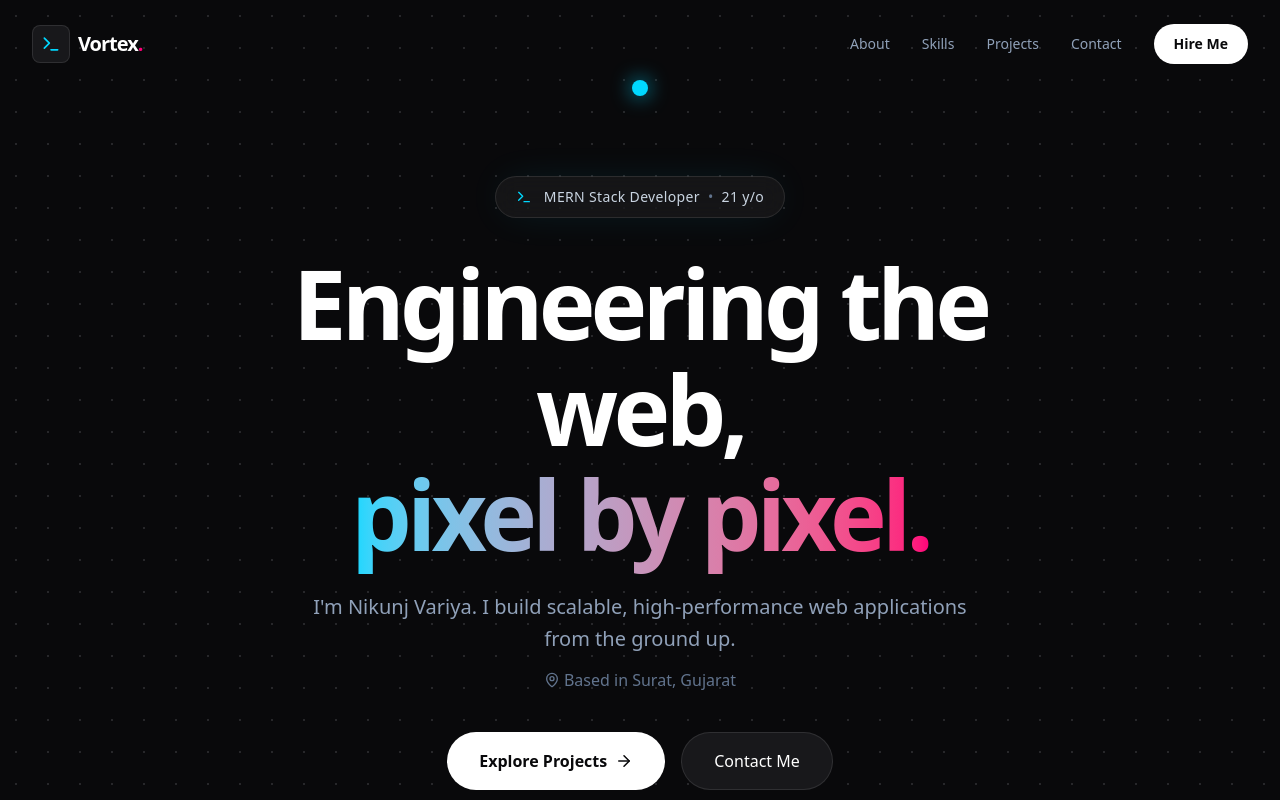
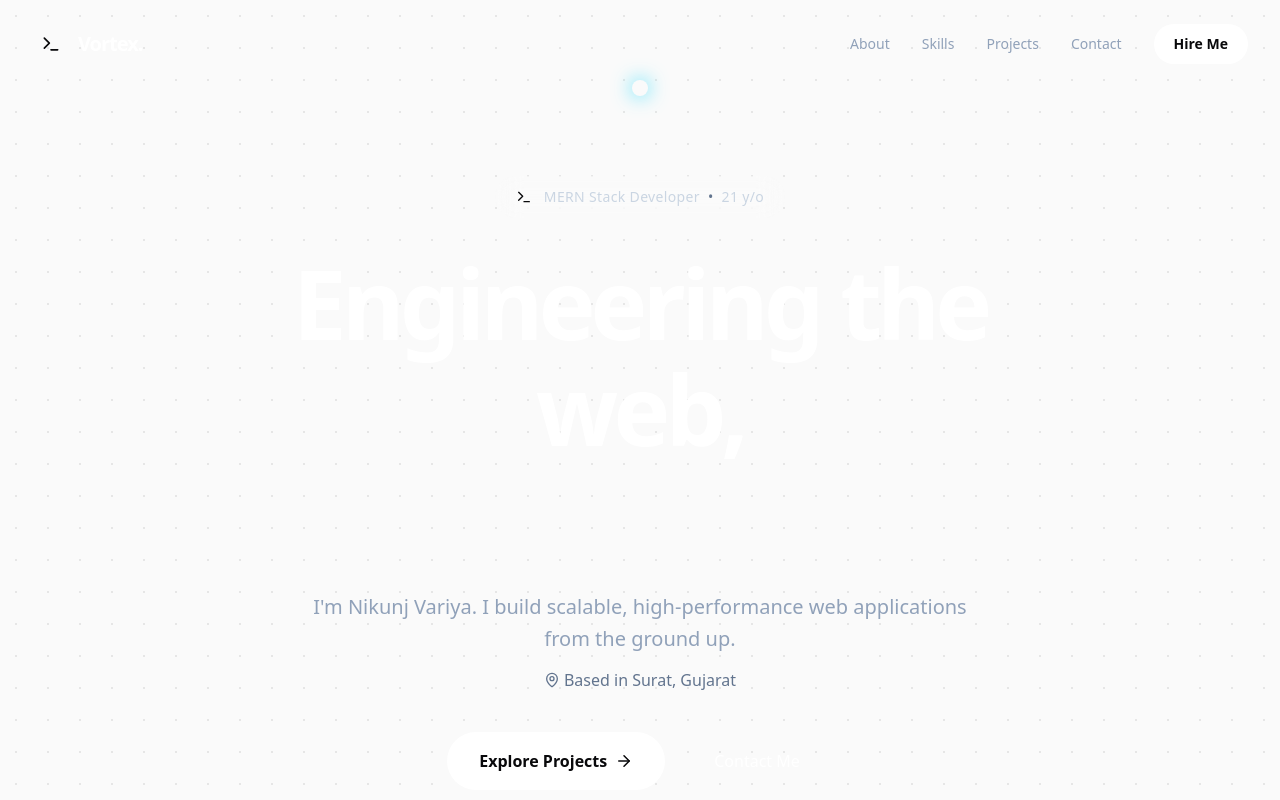
Before and after one commit to itznik/Portfolio, a Next.js app in the folder nikunj-portfolio/: page / in a window 1280 px wide. Shown: the top 800 px of the page. Built offline with nearby package versions, Linux system fonts and the light colour scheme.

Commit message:
Update globals.css

```diff
--- a/nikunj-portfolio/src/app/globals.css
+++ b/nikunj-portfolio/src/app/globals.css
@@ -3,54 +3,56 @@
 @theme {
   --font-sans: var(--font-space), "sans-serif";
 
-  /* The Deep Vortex Palette */
-  --color-brand-cyan: #00D8FF;
-  --color-brand-magenta: #FF007A;
-  --color-brand-dark: #09090B;
-  --color-brand-light: #F8FAFC;
-  --color-brand-surface: #18181B;
+  /* Dynamic Theme Variables mapped to Tailwind classes */
+  --color-bg-base: var(--bg);
+  --color-fg-base: var(--fg);
+  --color-surface-card: var(--surface);
+  --color-border-card: var(--border-color);
 
-  /* Neon Shadows */
-  --shadow-neon: 0 0 40px -10px rgba(0, 216, 255, 0.15);
-  --shadow-neon-hover: 0 0 60px -10px rgba(255, 0, 122, 0.25);
+  --color-accent-primary: var(--accent-1);
+  --color-accent-secondary: var(--accent-2);
 }
 
 @layer base {
-  /* Bulletproof Dark Theme enforcement */
-  html, body {
-    background-color: #09090B; /* Deep Onyx Dark Background */
-    color: #F8FAFC;            /* Light text color */
-    overflow-x: hidden;
+  /* --- LIGHT MODE (Default) --- */
+  :root {
+    --bg: #FAFAFA;
+    --fg: #09090B;
+    --surface: #FFFFFF;
+    --border-color: rgba(0, 0, 0, 0.08);
+    --accent-1: #0ea5e9; /* Vibrant Blue */
+    --accent-2: #8b5cf6; /* Vibrant Purple */
+  }
+
+  /* --- DARK MODE --- */
+  .dark {
+    --bg: #09090B;
+    --fg: #FAFAFA;
+    --surface: #18181B;
+    --border-color: rgba(255, 255, 255, 0.1);
+    --accent-1: #00D8FF; /* Neon Cyan */
+    --accent-2: #FF007A; /* Neon Magenta */
   }
 
   body {
-    /* Faint dark grid for that technical feel */
-    background-image: radial-gradient(#27272A 1px, transparent 1px);
-    background-size: 32px 32px;
+    background-color: var(--bg);
+    color: var(--fg);
+    overflow-x: hidden;
+    transition: background-color 0.5s ease, color 0.5s ease;
   }
 
-  html {
-    scroll-behavior: smooth;
+  /* Subtle background grid that adapts to theme */
+  body::before {
+    content: "";
+    position: fixed;
+    inset: 0;
+    z-index: -10;
+    background-image: radial-gradient(var(--border-color) 1px, transparent 1px);
+    background-size: 32px 32px;
   }
 }
 
 @layer utilities {
-  .no-scrollbar::-webkit-scrollbar {
-    display: none;
-  }
-  .no-scrollbar {
-    -ms-overflow-style: none;
-    scrollbar-width: none;
-  }
+  .no-scrollbar::-webkit-scrollbar { display: none; }
+  .no-scrollbar { -ms-overflow-style: none; scrollbar-width: none; }
 }
-@layer utilities {
-  /* This creates the endless "running thread" effect */
-  @keyframes thread-run {
-    to {
-      stroke-dashoffset: -20;
-    }
-  }
-  .animate-thread {
-    animation: thread-run 1s linear infinite;
-  }
-}
```
